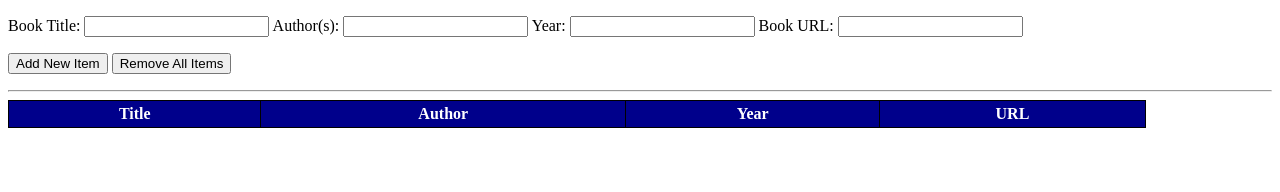
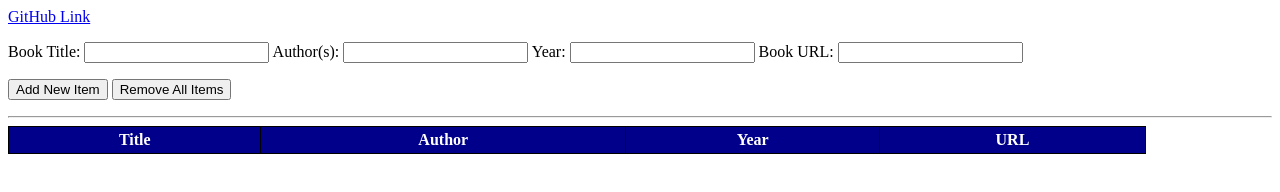
Before and after one commit to 00757039/web_programming_localstorage, a plain HTML site: page 00757039-HW7-2.html in a window 1280 px wide. Drawn offline with Linux system fonts and the light colour scheme.

Commit message:
Add files via upload

```diff
--- a/00757039-HW7-2.html
+++ b/00757039-HW7-2.html
@@ -83,6 +83,7 @@
 </head>
 
 <body>
+    <a href="https://00757039.github.io/web_programming_localstorage/">GitHub Link</a>
     <form action="#">
         <p>
             <label>Book Title:
```
